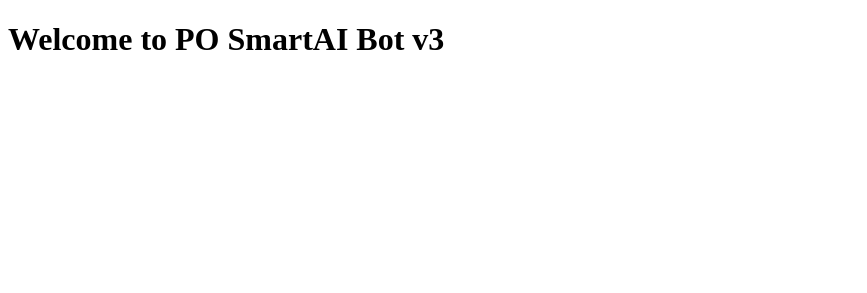
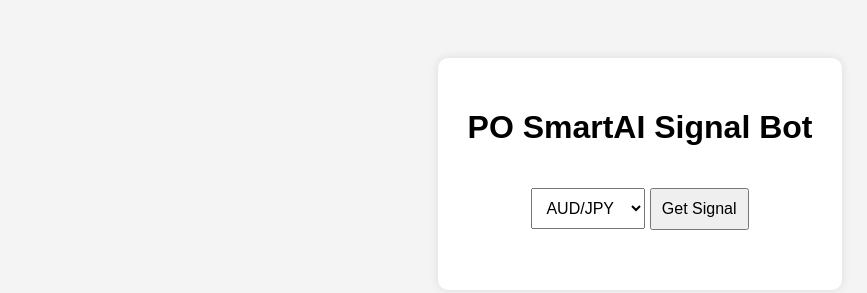
Before and after one commit to abcd1111111111/po-smartai-bot-v3, a plain HTML site: page index.html in a window 1280 px wide. Shown: the whole page, without its empty margins (0-867 px from the left). Drawn offline with Linux system fonts and the light colour scheme.

Commit message:
Add files via upload

```diff
--- a/index.html
+++ b/index.html
@@ -2,8 +2,21 @@
 <html>
 <head>
   <title>PO SmartAI Bot</title>
+  <link rel="stylesheet" href="style.css">
 </head>
 <body>
-  <h1>Welcome to PO SmartAI Bot v3</h1>
+  <div class="container">
+    <h1>PO SmartAI Signal Bot</h1>
+    <select id="pair">
+      <option value="AUDJPY">AUD/JPY</option>
+      <option value="AUDCHF">AUD/CHF</option>
+      <option value="AEDCAD">AED/CAD</option>
+      <option value="AEDCNY">AED/CNY</option>
+      <option value="CADJPY">CAD/JPY</option>
+    </select>
+    <button onclick="getSignal()">Get Signal</button>
+    <div id="result"></div>
+  </div>
+  <script src="signal.js"></script>
 </body>
 </html>
--- /dev/null
+++ b/signal.js
@@ -0,0 +1,26 @@
+
+async function getSignal() {
+  const pair = document.getElementById("pair").value;
+  const resultDiv = document.getElementById("result");
+  resultDiv.innerHTML = "Loading...";
+
+  const apiKey = "KOM9PMO8FDBJBUYN";
+  const url = `https://www.alphavantage.co/query?function=FX_INTRADAY&from_symbol=${pair.slice(0, 3)}&to_symbol=${pair.slice(3)}&interval=5min&apikey=${apiKey}`;
+
+  try {
+    const response = await fetch(url);
+    const data = await response.json();
+    const timeSeries = data["Time Series FX (5min)"];
+    const times = Object.keys(timeSeries);
+    const latest = timeSeries[times[0]];
+    const previous = timeSeries[times[1]];
+
+    const latestClose = parseFloat(latest["4. close"]);
+    const previousClose = parseFloat(previous["4. close"]);
+
+    const signal = latestClose > previousClose ? "BUY" : "SELL";
+    resultDiv.innerHTML = `Signal: <span style="color:${signal === 'BUY' ? 'green' : 'red'}">${signal}</span>`;
+  } catch (err) {
+    resultDiv.innerHTML = "Error fetching signal.";
+  }
+}
--- /dev/null
+++ b/style.css
@@ -0,0 +1,24 @@
+
+body {
+  font-family: Arial, sans-serif;
+  background-color: #f4f4f4;
+  text-align: center;
+  padding: 50px;
+}
+.container {
+  background: white;
+  padding: 30px;
+  border-radius: 10px;
+  box-shadow: 0 0 10px rgba(0,0,0,0.1);
+  display: inline-block;
+}
+select, button {
+  padding: 10px;
+  margin-top: 20px;
+  font-size: 16px;
+}
+#result {
+  margin-top: 30px;
+  font-size: 24px;
+  font-weight: bold;
+}
```
